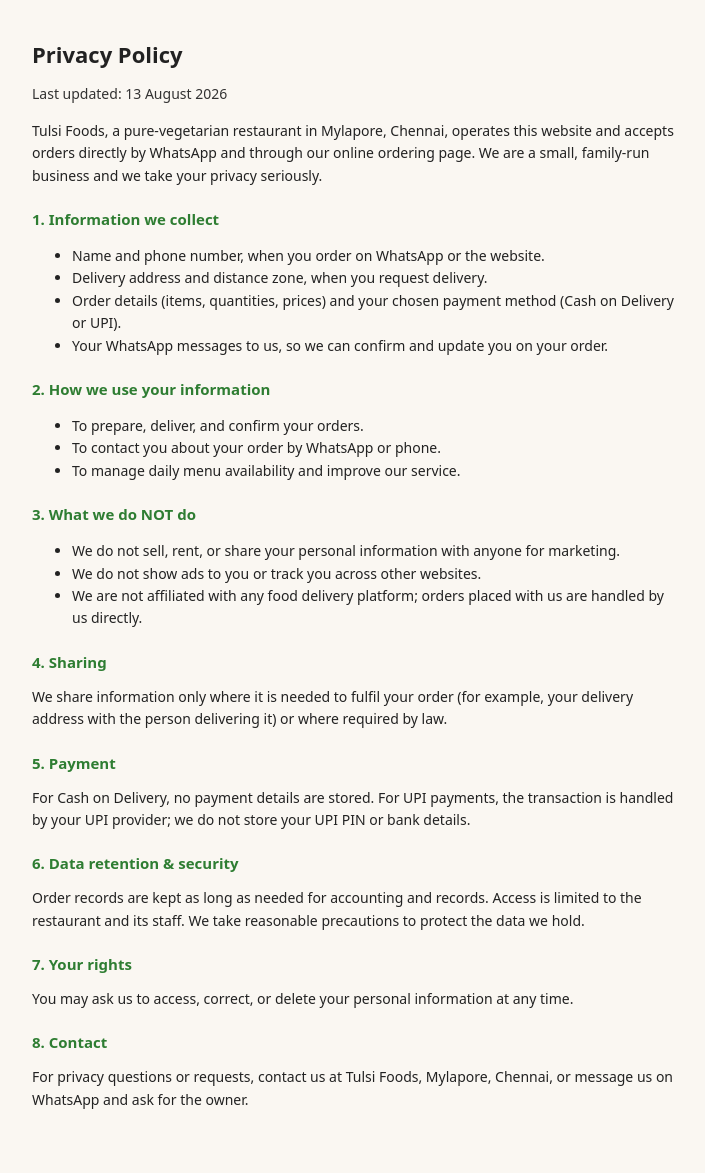
After one commit to rahullath/tulsi-foods, a FastAPI app: template app/templates/privacy.html in a window 1280 px wide. The commit adds this page. Shown: the whole page, without its empty margins (284-989 px from the left). Run offline with FastAPI, Linux system fonts and the light colour scheme; the template is opened without the code that fills it, so the values that code supplies are empty.

Commit message:
Add privacy policy page at /privacy-policy with footer link

```diff
--- a/app/main.py
+++ b/app/main.py
@@ -33,6 +33,11 @@ def admin_page(request: Request):
     return templates.TemplateResponse(
         request, "admin.html", {"groups": menu.grouped()}
     )
+
+
+@app.get("/privacy-policy", response_class=HTMLResponse)
+def privacy_page(request: Request):
+    return templates.TemplateResponse(request, "privacy.html", {})
 
 
 # ---- menu API ----
--- a/app/static/style.css
+++ b/app/static/style.css
@@ -46,6 +46,12 @@ main { max-width:720px; margin:0 auto; padding:0 14px 140px; }
 .toggle-row .tprice { color:var(--muted); font-size:12px; }
 .human-btn { border:1px solid var(--line); background:#fff; border-radius:999px; padding:5px 12px; font-size:12px; cursor:pointer; flex:0 0 auto; }
 .human-btn[data-human="1"] { background:var(--green); border-color:var(--green); color:#fff; }
+.page { max-width:680px; margin:0 auto; padding:24px 16px 48px; }
+.page h1 { font-size:22px; }
+.page h2 { font-size:15px; margin:22px 0 8px; color:var(--green); }
+.page p, .page li { font-size:14px; line-height:1.6; }
+.footer { text-align:center; padding:18px 14px 40px; font-size:12px; color:var(--muted); }
+.footer a { color:var(--green); text-decoration:underline; }
 .toggle { position:relative; display:inline-block; width:46px; height:26px; flex:0 0 auto; }
 .toggle input { opacity:0; width:0; height:0; }
 .slider { position:absolute; inset:0; background:#cfc7ba; border-radius:999px; transition:.2s; }
--- a/app/templates/index.html
+++ b/app/templates/index.html
@@ -82,5 +82,9 @@
 
 <button id="cart-fab" class="fab hidden">Cart (<span id="fab-count">0</span>)</button>
 
+<footer class="footer">
+  <p>Tulsi Foods, Mylapore, Chennai · Order direct on WhatsApp · <a href="/privacy-policy">Privacy Policy</a></p>
+</footer>
+
 <script src="/static/app.js"></script>
 {% endblock %}
--- /dev/null
+++ b/app/templates/privacy.html
@@ -0,0 +1,54 @@
+{% extends "base.html" %}
+{% block body %}
+<main class="page">
+  <h1>Privacy Policy</h1>
+  <p class="sub">Last updated: 13 August 2026</p>
+
+  <p>Tulsi Foods, a pure-vegetarian restaurant in Mylapore, Chennai, operates this website
+    and accepts orders directly by WhatsApp and through our online ordering page. We are a
+    small, family-run business and we take your privacy seriously.</p>
+
+  <h2>1. Information we collect</h2>
+  <ul>
+    <li>Name and phone number, when you order on WhatsApp or the website.</li>
+    <li>Delivery address and distance zone, when you request delivery.</li>
+    <li>Order details (items, quantities, prices) and your chosen payment method
+      (Cash on Delivery or UPI).</li>
+    <li>Your WhatsApp messages to us, so we can confirm and update you on your order.</li>
+  </ul>
+
+  <h2>2. How we use your information</h2>
+  <ul>
+    <li>To prepare, deliver, and confirm your orders.</li>
+    <li>To contact you about your order by WhatsApp or phone.</li>
+    <li>To manage daily menu availability and improve our service.</li>
+  </ul>
+
+  <h2>3. What we do NOT do</h2>
+  <ul>
+    <li>We do not sell, rent, or share your personal information with anyone for marketing.</li>
+    <li>We do not show ads to you or track you across other websites.</li>
+    <li>We are not affiliated with any food delivery platform; orders placed with us are
+      handled by us directly.</li>
+  </ul>
+
+  <h2>4. Sharing</h2>
+  <p>We share information only where it is needed to fulfil your order (for example, your
+    delivery address with the person delivering it) or where required by law.</p>
+
+  <h2>5. Payment</h2>
+  <p>For Cash on Delivery, no payment details are stored. For UPI payments, the transaction
+    is handled by your UPI provider; we do not store your UPI PIN or bank details.</p>
+
+  <h2>6. Data retention &amp; security</h2>
+  <p>Order records are kept as long as needed for accounting and records. Access is limited
+    to the restaurant and its staff. We take reasonable precautions to protect the data we hold.</p>
+
+  <h2>7. Your rights</h2>
+  <p>You may ask us to access, correct, or delete your personal information at any time.</p>
+
+  <h2>8. Contact</h2>
+  <p>For privacy questions or requests, contact us at Tulsi Foods, Mylapore, Chennai, or
+    message us on WhatsApp and ask for the owner.</p>
+</main>
+{% endblock %}
```
Also changed, not shown: tests/smoke.py (+3 -0 lines).
